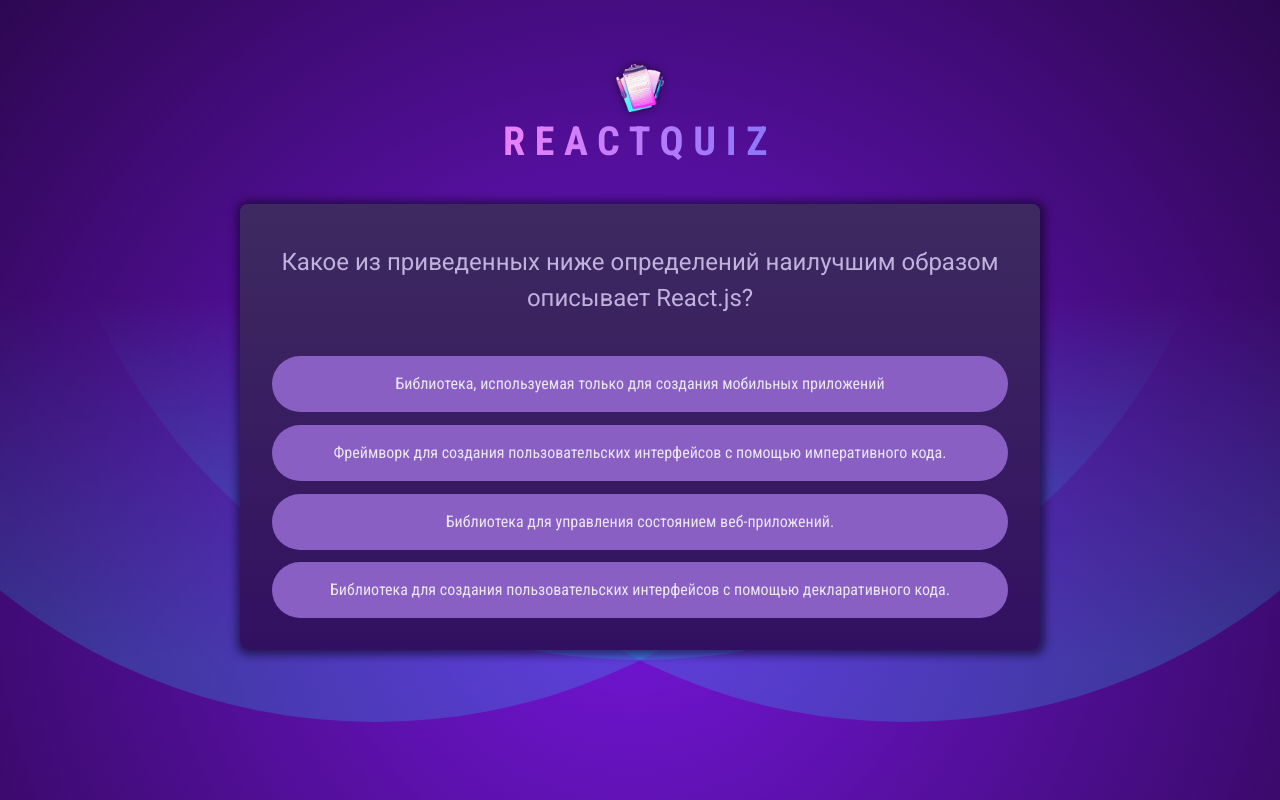
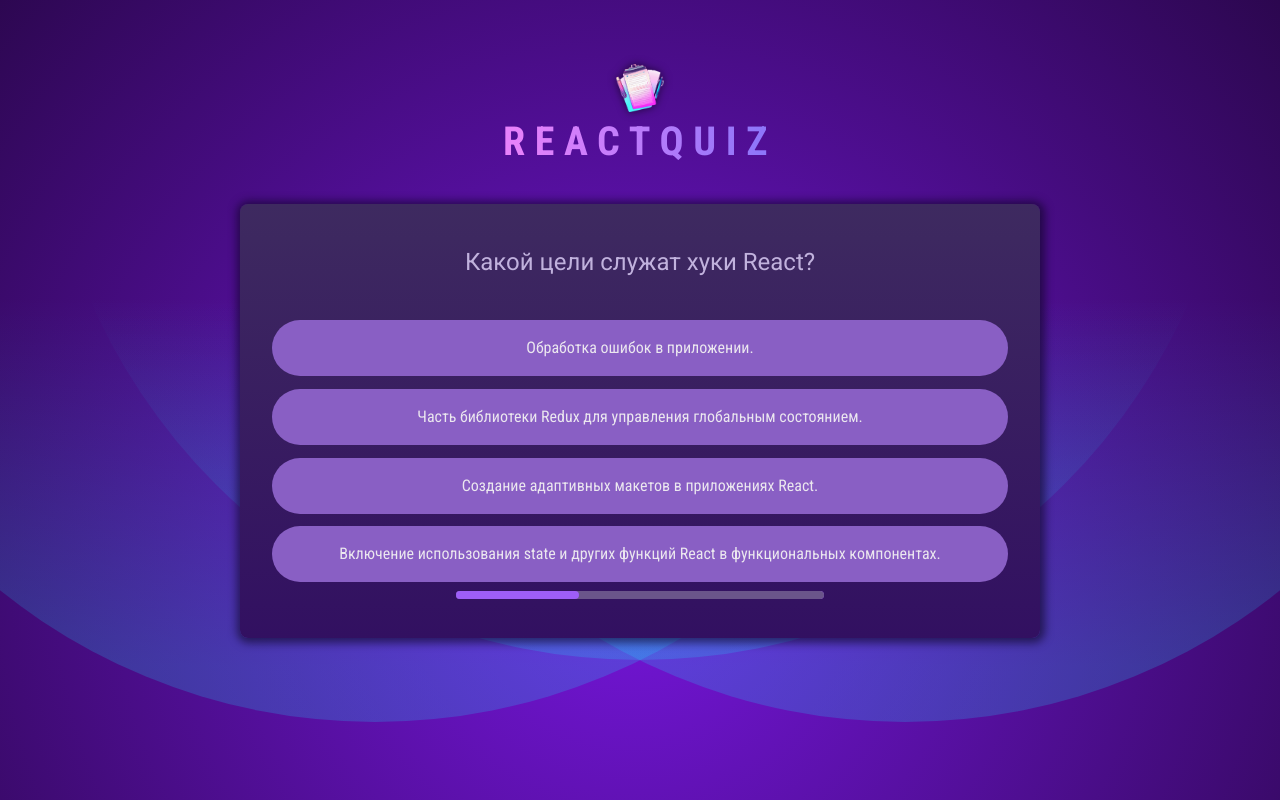
Before and after one commit to GeKtoRiX/projectQuiz, a React (Vite) app: page / in a window 1280 px wide. Built offline with nearby package versions, Linux system fonts and the light colour scheme.

Commit message:
added QuestionTimer component

```diff
--- /dev/null
+++ b/src/components/QuestionTimer.jsx
@@ -0,0 +1,30 @@
+import { useState, useEffect } from 'react';
+
+export default function QuestionTimer({ timeout, onTimeout }) {
+  // Время ответа пользователя.
+  const [remainingTime, setRemainingTime] = useState(timeout);
+
+  // Ответ не выбран пользователем - переход к след. вопросу.
+  useEffect(() => {
+    const timer = setTimeout(() => {
+      onTimeout();
+    }, timeout);
+    // Срабатывает при переиспользовании useEffect и при размонтировании.
+    return () => {
+      clearTimeout(timer);
+    };
+  }, [timeout, onTimeout]);
+
+  // Прогресс бар - перерндер каждую секунду.
+  useEffect(() => {
+    const interval = setInterval(() => {
+      setRemainingTime((prevRemainingTime) => prevRemainingTime - 1000);
+    }, 1000);
+    // Срабатывает при переиспользовании useEffect и при размонтировании.
+    return () => {
+      clearInterval(interval);
+    };
+  }, []);
+
+  return <progress id='question-time' max={timeout} value={remainingTime} />;
+}
--- a/src/components/Quiz.jsx
+++ b/src/components/Quiz.jsx
@@ -1,17 +1,28 @@
-import { useState } from 'react';
+import { useCallback, useState } from 'react';
 import QUESTIONS from '@/data/questions.js';
 import quizCompleteImg from '@/assets/img/quiz-complete.png';
+import QuestionTimer from './QuestionTimer';
 
 export default function Quiz() {
   // Ответы пользователя.
   const [userAnswer, setUserAnswer] = useState([]);
+
   // Функция обработки ответа пользователя.
-  function handleSelectAnswer(selectedAnswer) {
+  const handleSelectAnswer = useCallback(function handleSelectAnswer(selectedAnswer) {
     // Добавление ответа пользователя в массив ответов.(Ренрендер).
     setUserAnswer((prevUserAnswers) => {
       return [...prevUserAnswers, selectedAnswer];
     });
-  }
+  }, []);
+
+  // Пропуск ответа пользователя - null
+  const handleSkipAnswer = useCallback(
+    () => handleSelectAnswer(null),
+    [handleSelectAnswer]
+  );
+
+  console.log(userAnswer);
+
   // Индекс текущего вопроса.
   const activeQuestionIndex = userAnswer.length;
   // Проверка окончания вопросов.
@@ -49,6 +60,11 @@
             );
           })}
         </ul>
+        <QuestionTimer
+          key={activeQuestionIndex}
+          timeout={3000}
+          onTimeout={handleSkipAnswer}
+        />
       </div>
     </div>
   );
```
